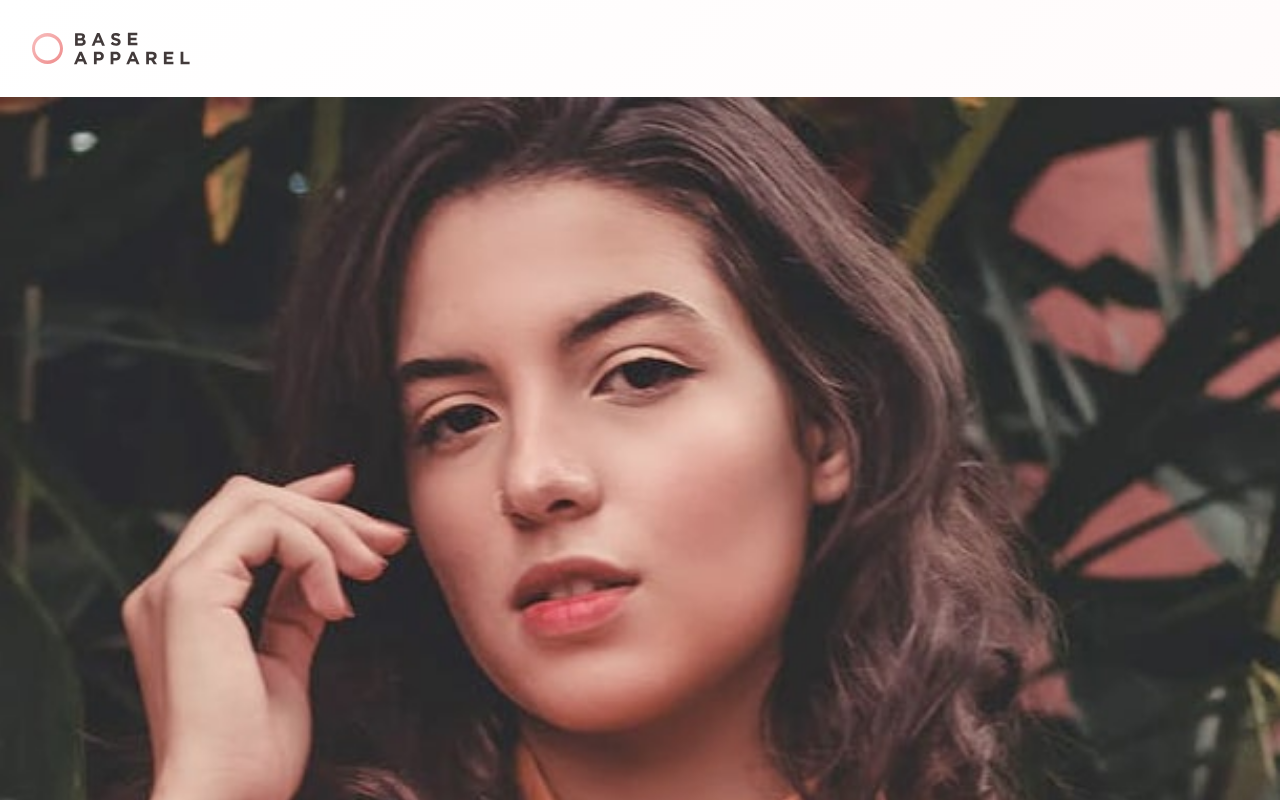
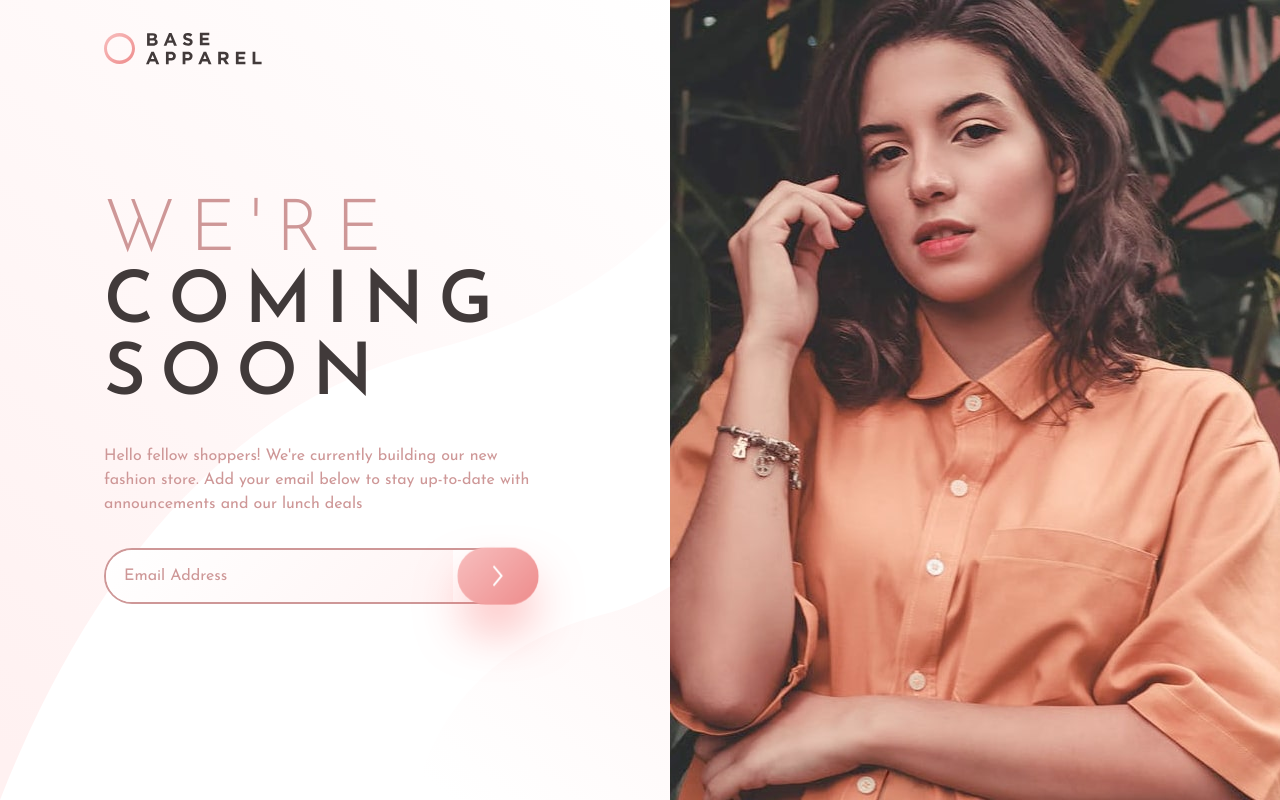
Before and after one commit to arudiansaha/base-apparel-coming-soon, a website built with Vite: page index.html in a window 1280 px wide. Shown: the top 800 px of the page. Built offline with nearby package versions, Linux system fonts and the light colour scheme.

Commit message:
Finished styling on desktop mode.

```diff
--- a/src/components/create-hero.ts
+++ b/src/components/create-hero.ts
@@ -3,7 +3,7 @@ function createHero(src: string, srcSet: string) {
 
   const pictureElement = document.createElement('picture');
   pictureElement.innerHTML = `
-    <source srcSet="${srcSet}" media="(min-width: 768px)">
+    <source srcSet="${srcSet}" media="(min-width: 1024px)">
     <img class="app__image" src="${src}" alt="hero">
   `;
 
--- a/src/style.css
+++ b/src/style.css
@@ -25,7 +25,7 @@
 body {
   font-family: 'Josefin Sans', sans-serif;
   line-height: 1.5;
-  background-image: var(--color-linear-00);
+  background-image: url('/images/backgrounds/bg-pattern-desktop.svg');
   color: var(--color-neutral-00);
   -webkit-font-smoothing: antialiased;
 }
@@ -57,6 +57,7 @@ h6 {
 }
 
 .app {
+  position: relative;
   display: flex;
   flex-direction: column;
   min-height: 100vh;
@@ -75,6 +76,8 @@ h6 {
 
 .app__image {
   width: 100%;
+  object-fit: cover;
+  object-position: center;
 }
 
 .app__description {
@@ -169,3 +172,51 @@ h6 {
   text-align: start;
   color: var(--color-primary-01);
 }
+
+@media (min-width: 1024px) {
+  .app__bar {
+    position: fixed;
+    right: 50%;
+    left: 0;
+    width: 432px;
+  }
+
+  .app__image {
+    position: absolute;
+    top: 0;
+    right: 0;
+    width: 50%;
+    height: 100%;
+  }
+
+  .app__description {
+    position: fixed;
+    top: 0;
+    right: 50%;
+    bottom: 0;
+    left: 0;
+    width: 432px;
+    text-align: left;
+  }
+
+  .app__title {
+    font-size: 3.75rem;
+    line-height: 1;
+  }
+}
+
+@media (min-width: 1280px) {
+  .app__image {
+    width: fit-content;
+  }
+
+  .app__title {
+    font-size: 4.5rem;
+  }
+}
+
+@media (min-width: 1920px) {
+  .app__image {
+    width: 50%;
+  }
+}
```
